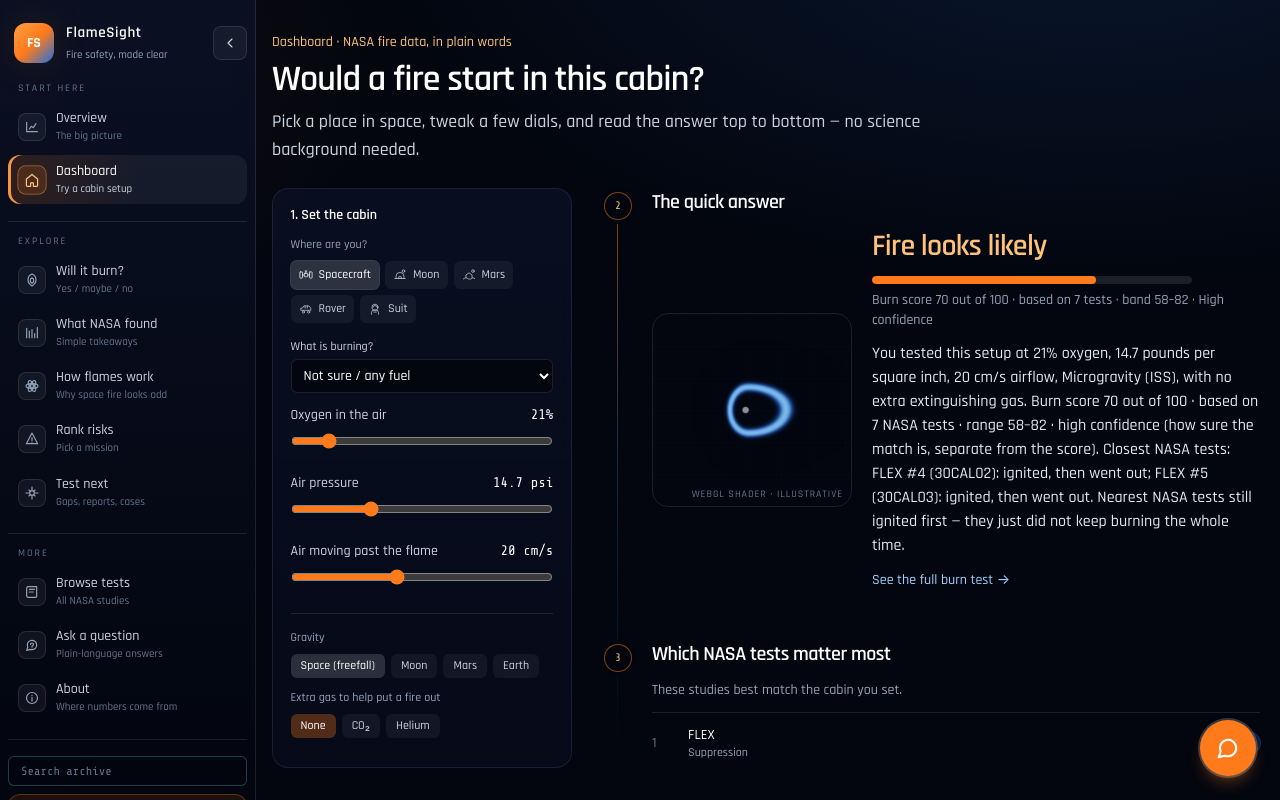
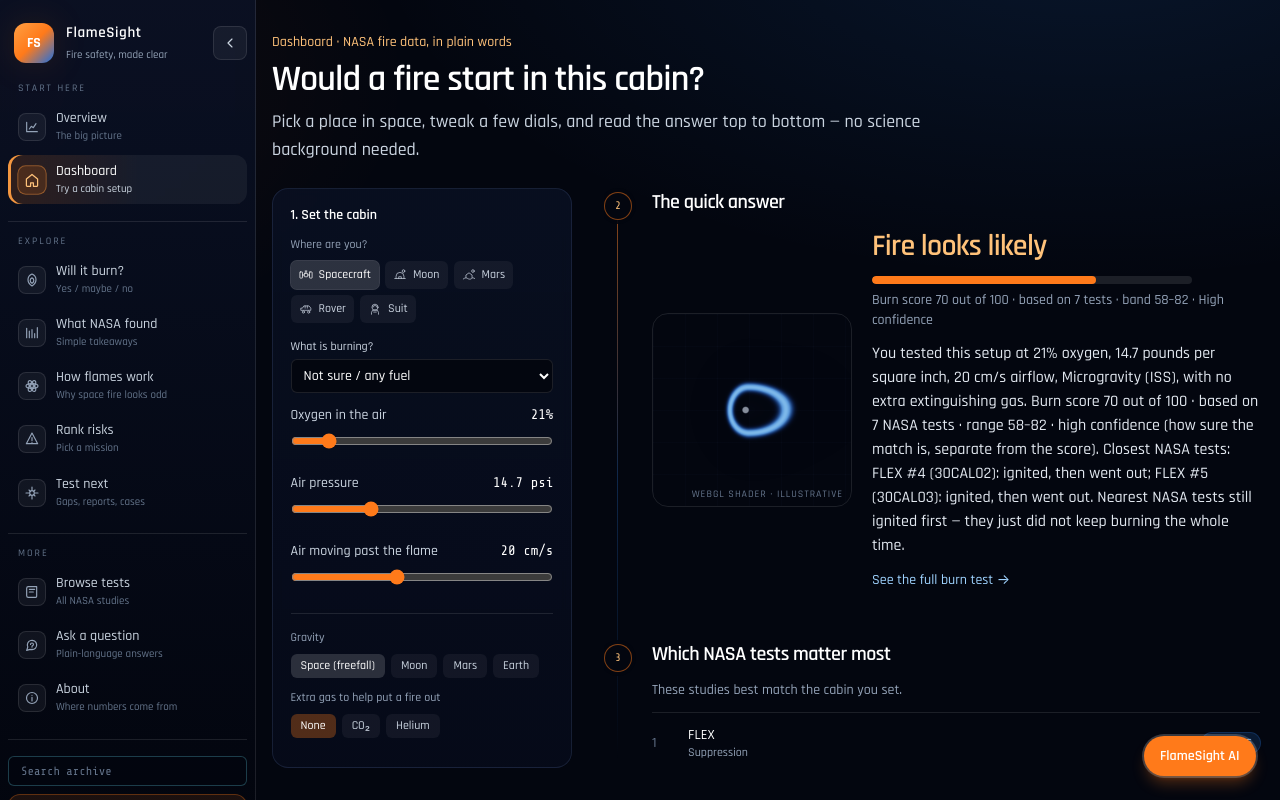
Before and after one commit to TheCodersRish/flamesight, a React (Vite) app: page / in a window 1280 px wide. Built offline with nearby package versions, Linux system fonts and the light colour scheme.

Commit message:
rishcoder: hide AI on overview and use FlameSight AI pill

```diff
--- a/src/components/FloatingChat.tsx
+++ b/src/components/FloatingChat.tsx
@@ -26,7 +26,7 @@ interface Turn {
   opened?: ScreenAction | null;
 }
 
-/** Floating Ask panel available on every page (except the full Analyst deck). */
+/** Floating Ask panel available on every page (except Analyst and Overview). */
 export default function FloatingChat() {
   const { pathname, search } = useLocation();
   const navigate = useNavigate();
@@ -36,8 +36,8 @@ export default function FloatingChat() {
   const [turns, setTurns] = useState<Turn[]>([]);
   const request = useRef(0);
   const listRef = useRef<HTMLDivElement>(null);
-  // Full Analyst page already is the chat — skip the bubble there.
-  const hide = pathname === '/analyst';
+  // Full Analyst page already is the chat; Overview keeps the page clean — skip the launcher there.
+  const hide = pathname === '/analyst' || pathname === '/overview';
   const workspace = describeWorkspace({ pathname, search, burn: { input: burn.input, result: burn.result } });
   const where = workspaceChip(pathname);
 
@@ -274,16 +274,14 @@ export default function FloatingChat() {
       <button
         type="button"
         onClick={() => setOpen(o => !o)}
-        className="pointer-events-auto flex h-14 w-14 items-center justify-center rounded-full bg-flame-500 text-white shadow-lg shadow-flame-500/30 ring-2 ring-white/20 will-change-transform hover:bg-flame-400 hover:scale-110 active:scale-95"
+        className="pointer-events-auto inline-flex items-center gap-1.5 rounded-full bg-flame-500 px-4 py-2.5 text-sm font-semibold text-white shadow-lg shadow-flame-500/30 ring-2 ring-white/20 will-change-transform hover:bg-flame-400 hover:scale-105 active:scale-95"
         aria-expanded={open}
         aria-label={open ? 'Close Ask FlameSight' : 'Open Ask FlameSight'}
       >
         {open ? (
-          <span className="text-xl leading-none">✕</span>
+          <span className="text-sm leading-none">✕ Close</span>
         ) : (
-          <svg className="h-7 w-7" viewBox="0 0 24 24" fill="none" stroke="currentColor" strokeWidth="1.75" aria-hidden>
-            <path strokeLinecap="round" strokeLinejoin="round" d="M12 19a7 7 0 1 0-6.3-4L4 20l5.2-1.4A7 7 0 0 0 12 19Z" />
-          </svg>
+          <span>FlameSight AI</span>
         )}
       </button>
     </div>
```
